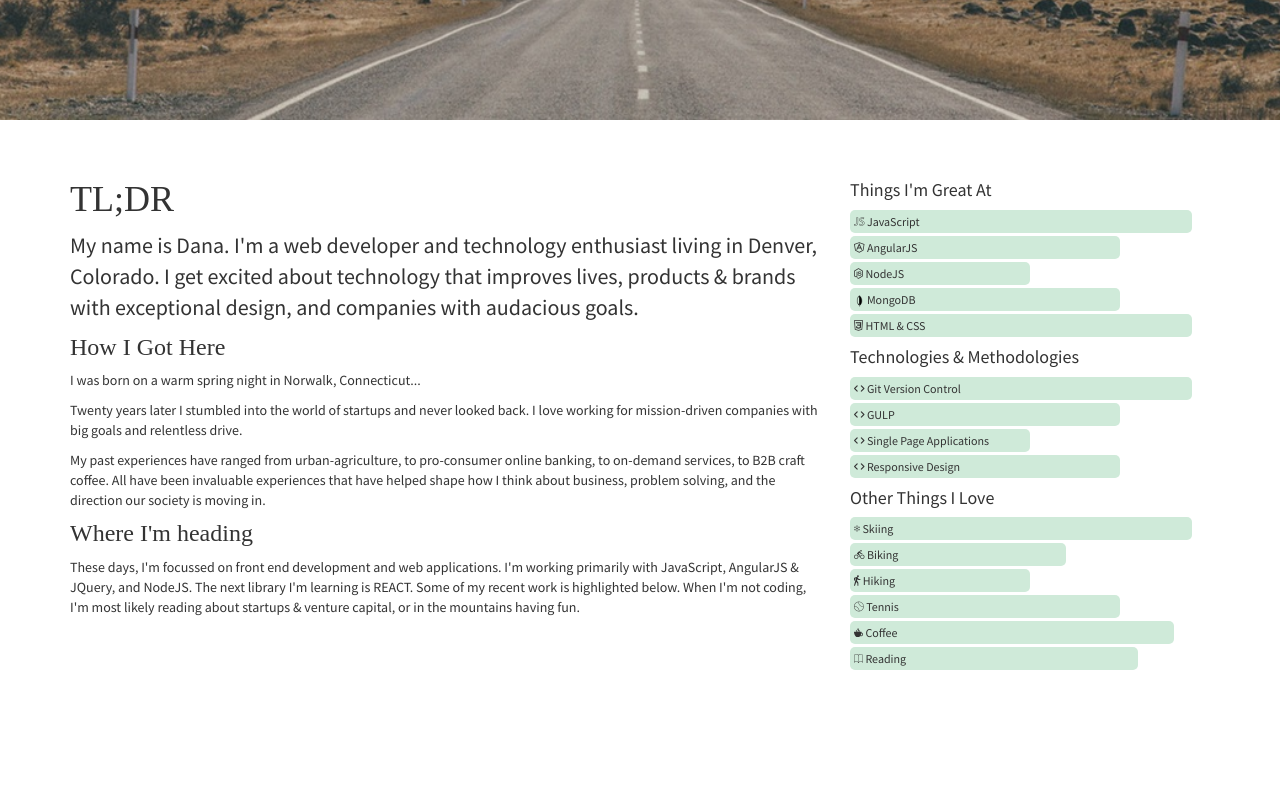
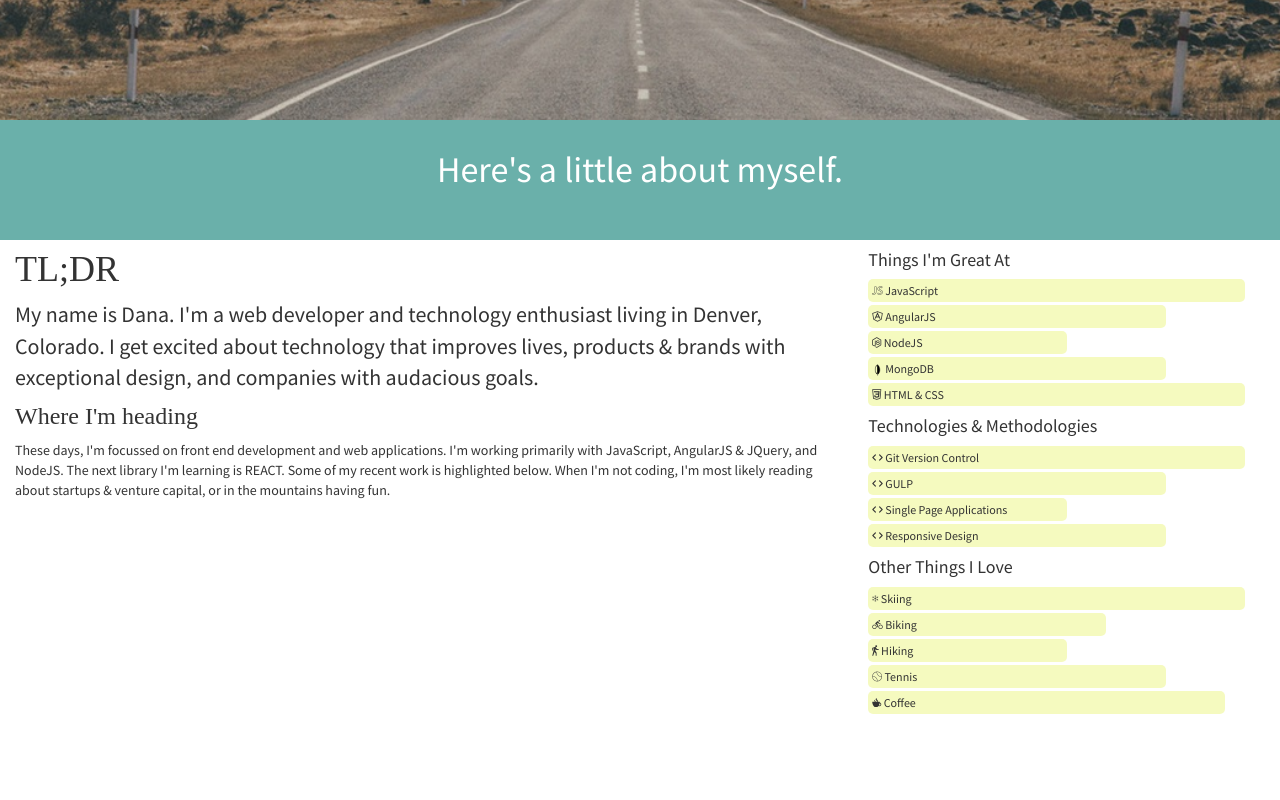
Before and after one commit to danaress/mysite, a plain HTML site: page public/index.html in a window 1280 px wide. Shown: the part 680-1480 px from the top of the page. Drawn offline with nearby package versions, Linux system fonts and the light colour scheme.

Commit message:
making sections consistent and color palettes

```diff
--- a/public/css/main.css
+++ b/public/css/main.css
@@ -7,10 +7,20 @@
   margin-bottom: 3px;
   line-height: 15px;
   font-size: 12px;
-  background: #CFEAD9;
+  background: rgba(235,246,128, .5);
   border-radius: 5px;
   padding: 4px;
 }
+
+#about{
+  padding-top: 0px;
+  padding-bottom: 100px;
+}
+
+.about-header{
+  background-color: #6AB0AA;
+}
+
 .list{
   text-align: left;
   padding-left: 0px;
@@ -25,14 +35,18 @@
   font-size: 22px;
 }
 
+.btn-dark{
+  background-color: #37465D;
+}
+
 .title{
   margin-top: 10px;
   font-family: 'Times New Roman';
 }
 
 .service-header{
-  padding-top: 50px;
-  background-color: #3498db;
+
+  background-color: #FCA65F;
 }
 .mockup-section{
   margin-top: 8%;
@@ -61,6 +75,7 @@
 
 .work-header{
   color: white;
+  margin-top: 30px;
 }
 
 .mockup:hover{
@@ -94,7 +109,7 @@
   background-color: white;
   right: 0px;
   margin-bottom: 50px;
-/*  border-top: .5px solid #00C7AB;*/
+
 
 }
 .animated{
--- a/public/index.html
+++ b/public/index.html
@@ -76,21 +76,31 @@
 
     <!-- About -->
     <section id="about" class="about">
-        <div class="container">
+        <div class="container-fluid about-header">
+            <div class="row text-center">
+                <div class="col-lg-12">
+                    <h1 class="work-header">Here's a little about myself.</h1>
+
+                     <!-- <hr class="small"> -->
+                    <div class="row">
+
+                    </div>
+                    <!-- /.row (nested) -->
+                </div>
+                <!-- /.col-lg-10 -->
+            </div>
+        </div>
+        <div class="container-fluid">
             <div class="row">
                 <div class="col-xs-8 text-left animated bounceInLeft">
                     <h1 class="title">TL;DR</h1>
                     <p class="bio">My name is Dana. I'm a web developer and technology enthusiast living in Denver, Colorado. I get excited about technology that improves lives, products & brands with exceptional design, and companies with audacious goals.</p>
-                    <h3 class="title">How I Got Here</h3>
-                    <p>I was born on a warm spring night in Norwalk, Connecticut...</p>
-                    <p>Twenty years later I stumbled into the world of startups and never looked back. I love working for mission-driven companies with big goals and relentless drive.</p>
-                    <p>My past experiences have ranged from urban-agriculture, to pro-consumer online banking, to on-demand services, to B2B craft coffee. All have been invaluable experiences that have helped shape how I think about business, problem solving, and the direction our society is moving in.</p>
                     <h3 class="title">Where I'm heading</h3>
                     <p>These days, I'm focussed on front end development and web applications. I'm working primarily with JavaScript, AngularJS & JQuery, and NodeJS. The next library I'm learning is REACT. Some of my recent work is highlighted below. When I'm not coding, I'm most likely reading about startups & venture capital, or in the mountains having fun.</p>
                 </div>
                 <div class="col-xs-4 list-section">
                     <div class="animated bounceInDown">
-                    <h4 >Things I'm Great At</h4>
+                    <h4>Things I'm Great At</h4>
                             <ul style="list-style: none" class="list">
                                <li class="listItem" style="width:95%"><span class="ion-social-javascript-outline"></span>  JavaScript</li>
                                <li class="listItem" style="width:75%"><span class="ion-social-angular-outline"></span>  AngularJS</li>
@@ -116,7 +126,6 @@
                                <li class="listItem" style="width:50%"><span class="ion-android-walk"></span>  Hiking</li>
                                <li class="listItem" style="width:75%"><span class="ion-ios-tennisball-outline"></span>  Tennis</li>
                                <li class="listItem" style="width:90%"><span class="ion-coffee"></span>  Coffee</li>
-                               <li class="listItem" style="width:80%"><span class="ion-ios-book-outline"></span>  Reading</li>
                             </ul>
                     </div>
                 </div>
```
